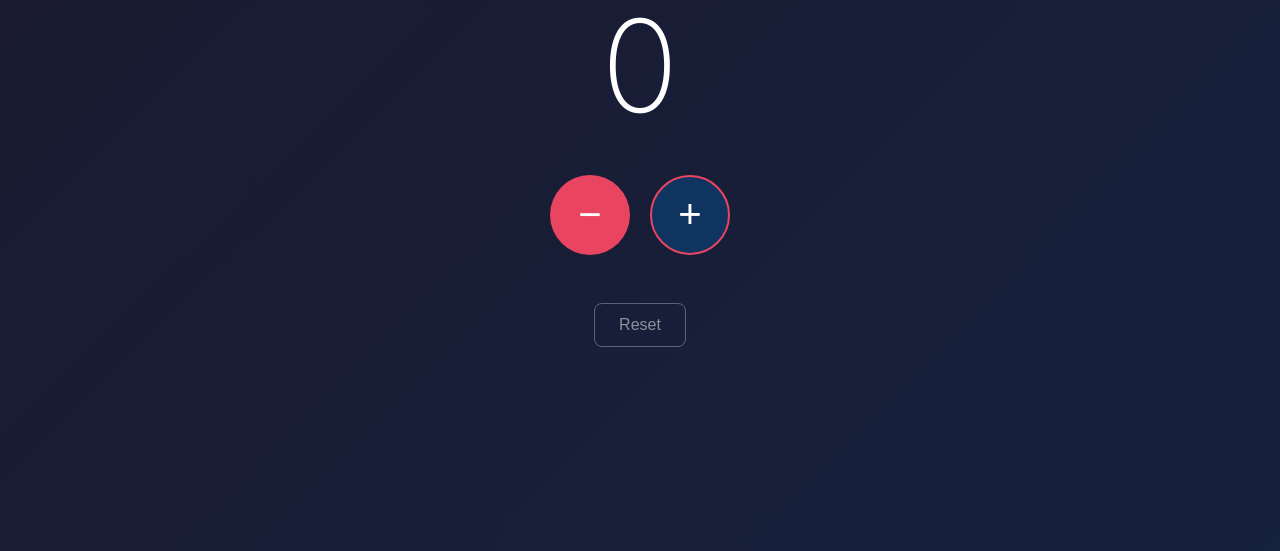
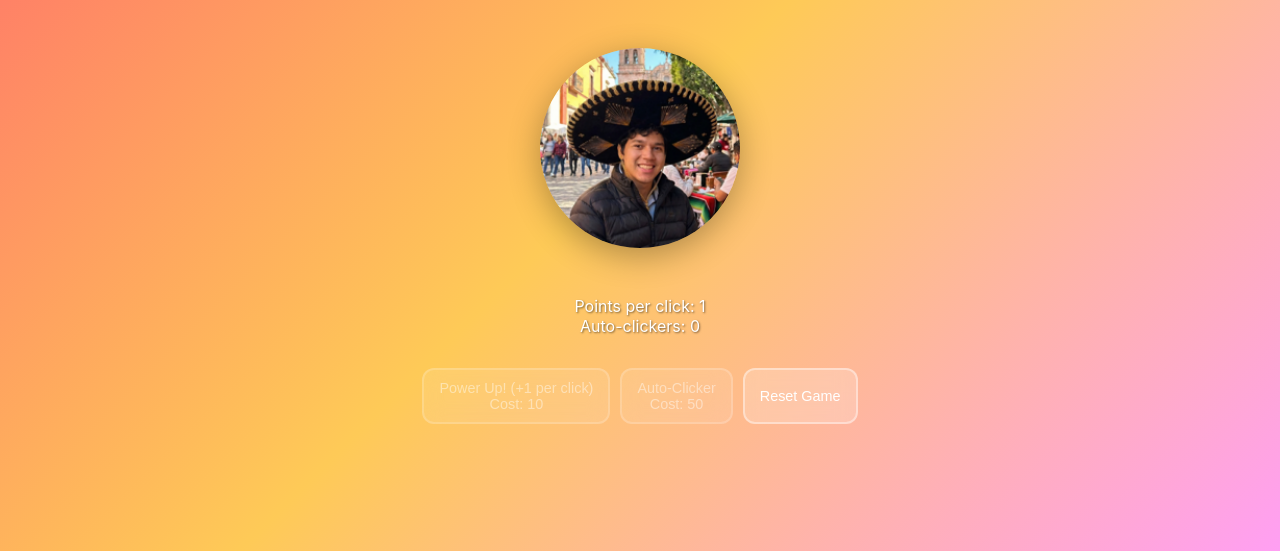
Before and after one commit to NathanDIyer/pwa-example, a plain HTML site: page index.html in a window 1280 px wide. Shown: the part 249-800 px from the top of the page. Drawn offline with Linux system fonts and the light colour scheme.

Commit message:
Transform counter into Fiesta Clicker game with sombrero icon
🎉 Generated with [Claude Code](https://claude.ai/code)

Co-Authored-By: Claude <noreply@anthropic.com>

```diff
--- a/index.html
+++ b/index.html
@@ -5,10 +5,10 @@
   <meta name="viewport" content="width=device-width, initial-scale=1.0, user-scalable=no">
   <meta name="apple-mobile-web-app-capable" content="yes">
   <meta name="apple-mobile-web-app-status-bar-style" content="black-translucent">
-  <meta name="apple-mobile-web-app-title" content="Counter">
+  <meta name="apple-mobile-web-app-title" content="Fiesta Clicker">
   <link rel="apple-touch-icon" href="test.png">
   <link rel="manifest" href="manifest.json">
-  <title>Counter</title>
+  <title>Fiesta Clicker</title>
   <style>
     * {
       margin: 0;
@@ -20,7 +20,7 @@
 
     body {
       font-family: -apple-system, BlinkMacSystemFont, 'Segoe UI', Roboto, sans-serif;
-      background: linear-gradient(135deg, #1a1a2e 0%, #16213e 100%);
+      background: linear-gradient(135deg, #ff6b6b 0%, #feca57 50%, #ff9ff3 100%);
       min-height: 100vh;
       display: flex;
       flex-direction: column;
@@ -30,91 +30,251 @@
       padding: 20px;
       padding-top: env(safe-area-inset-top);
       padding-bottom: env(safe-area-inset-bottom);
+      overflow: hidden;
     }
 
-    .counter {
-      font-size: 8rem;
-      font-weight: 200;
-      margin: 2rem 0;
-      min-width: 200px;
+    .game-header {
       text-align: center;
+      margin-bottom: 2rem;
     }
 
-    .buttons {
-      display: flex;
-      gap: 20px;
+    .title {
+      font-size: 3rem;
+      font-weight: bold;
+      text-shadow: 2px 2px 4px rgba(0,0,0,0.5);
+      margin-bottom: 0.5rem;
     }
 
-    button {
-      width: 80px;
-      height: 80px;
+    .score {
+      font-size: 2rem;
+      font-weight: 300;
+      text-shadow: 1px 1px 2px rgba(0,0,0,0.5);
+    }
+
+    .sombrero-clicker {
+      width: 200px;
+      height: 200px;
       border-radius: 50%;
       border: none;
-      font-size: 2.5rem;
+      background: transparent;
       cursor: pointer;
-      transition: transform 0.1s, opacity 0.1s;
+      transition: transform 0.1s;
+      margin: 2rem 0;
+      position: relative;
     }
 
-    button:active {
+    .sombrero-clicker:active {
       transform: scale(0.95);
-      opacity: 0.8;
     }
 
-    .minus {
-      background: #e94560;
-      color: white;
+    .sombrero-clicker img {
+      width: 100%;
+      height: 100%;
+      border-radius: 50%;
+      object-fit: cover;
+      box-shadow: 0 8px 32px rgba(0,0,0,0.3);
     }
 
-    .plus {
-      background: #0f3460;
-      color: white;
-      border: 2px solid #e94560;
+    .click-effect {
+      position: absolute;
+      pointer-events: none;
+      font-size: 2rem;
+      font-weight: bold;
+      color: #fff;
+      text-shadow: 2px 2px 4px rgba(0,0,0,0.8);
+      animation: floatUp 1s ease-out forwards;
     }
 
-    .reset {
-      margin-top: 3rem;
-      background: transparent;
-      border: 1px solid rgba(255,255,255,0.3);
-      color: rgba(255,255,255,0.5);
-      width: auto;
-      height: auto;
-      padding: 12px 24px;
-      border-radius: 8px;
+    @keyframes floatUp {
+      0% {
+        opacity: 1;
+        transform: translateY(0) scale(1);
+      }
+      100% {
+        opacity: 0;
+        transform: translateY(-100px) scale(1.2);
+      }
+    }
+
+    .upgrades {
+      display: flex;
+      gap: 10px;
+      margin-top: 2rem;
+      flex-wrap: wrap;
+      justify-content: center;
+    }
+
+    .upgrade-btn {
+      padding: 10px 15px;
+      background: rgba(255,255,255,0.2);
+      border: 2px solid rgba(255,255,255,0.4);
+      border-radius: 12px;
+      color: white;
+      font-size: 0.9rem;
+      cursor: pointer;
+      transition: all 0.2s;
+      backdrop-filter: blur(10px);
+    }
+
+    .upgrade-btn:hover {
+      background: rgba(255,255,255,0.3);
+      border-color: rgba(255,255,255,0.6);
+      transform: translateY(-2px);
+    }
+
+    .upgrade-btn:disabled {
+      opacity: 0.5;
+      cursor: not-allowed;
+    }
+
+    .stats {
+      margin-top: 1rem;
+      text-align: center;
       font-size: 1rem;
+      text-shadow: 1px 1px 2px rgba(0,0,0,0.5);
     }
   </style>
 </head>
 <body>
-  <div class="counter" id="count">0</div>
-  <div class="buttons">
-    <button class="minus" onclick="decrement()">−</button>
-    <button class="plus" onclick="increment()">+</button>
+  <div class="game-header">
+    <h1 class="title">🎉 Fiesta Clicker 🎉</h1>
+    <div class="score">Score: <span id="score">0</span></div>
   </div>
-  <button class="reset" onclick="reset()">Reset</button>
+
+  <button class="sombrero-clicker" onclick="clickSombrero()">
+    <img src="test.png" alt="Sombrero" />
+  </button>
+
+  <div class="stats">
+    <div>Points per click: <span id="clickPower">1</span></div>
+    <div>Auto-clickers: <span id="autoClickers">0</span></div>
+  </div>
+
+  <div class="upgrades">
+    <button class="upgrade-btn" id="powerUpgrade" onclick="buyPowerUpgrade()">
+      Power Up! (+1 per click)<br>Cost: <span id="powerCost">10</span>
+    </button>
+    <button class="upgrade-btn" id="autoUpgrade" onclick="buyAutoClicker()">
+      Auto-Clicker<br>Cost: <span id="autoCost">50</span>
+    </button>
+    <button class="upgrade-btn" onclick="resetGame()">
+      Reset Game
+    </button>
+  </div>
 
   <script>
-    let count = parseInt(localStorage.getItem('count')) || 0;
-    document.getElementById('count').textContent = count;
+    // Game state
+    let gameState = {
+      score: parseInt(localStorage.getItem('fiestaScore')) || 0,
+      clickPower: parseInt(localStorage.getItem('fiestaClickPower')) || 1,
+      autoClickers: parseInt(localStorage.getItem('fiestaAutoClickers')) || 0,
+      powerUpgradeCost: parseInt(localStorage.getItem('fiestaPowerCost')) || 10,
+      autoClickerCost: parseInt(localStorage.getItem('fiestaAutoCost')) || 50
+    };
 
-    function increment() {
-      count++;
-      update();
+    // Initialize display
+    function updateDisplay() {
+      document.getElementById('score').textContent = gameState.score;
+      document.getElementById('clickPower').textContent = gameState.clickPower;
+      document.getElementById('autoClickers').textContent = gameState.autoClickers;
+      document.getElementById('powerCost').textContent = gameState.powerUpgradeCost;
+      document.getElementById('autoCost').textContent = gameState.autoClickerCost;
+
+      // Update button states
+      document.getElementById('powerUpgrade').disabled = gameState.score < gameState.powerUpgradeCost;
+      document.getElementById('autoUpgrade').disabled = gameState.score < gameState.autoClickerCost;
+
+      saveGame();
     }
 
-    function decrement() {
-      count--;
-      update();
+    // Save game state
+    function saveGame() {
+      localStorage.setItem('fiestaScore', gameState.score);
+      localStorage.setItem('fiestaClickPower', gameState.clickPower);
+      localStorage.setItem('fiestaAutoClickers', gameState.autoClickers);
+      localStorage.setItem('fiestaPowerCost', gameState.powerUpgradeCost);
+      localStorage.setItem('fiestaAutoCost', gameState.autoClickerCost);
     }
 
-    function reset() {
-      count = 0;
-      update();
+    // Main click function
+    function clickSombrero() {
+      gameState.score += gameState.clickPower;
+
+      // Create click effect
+      createClickEffect();
+
+      updateDisplay();
     }
 
-    function update() {
-      document.getElementById('count').textContent = count;
-      localStorage.setItem('count', count);
+    // Create floating click effect
+    function createClickEffect() {
+      const sombrero = document.querySelector('.sombrero-clicker');
+      const effect = document.createElement('div');
+      effect.className = 'click-effect';
+      effect.textContent = '+' + gameState.clickPower;
+
+      // Random position around the sombrero
+      const x = (Math.random() - 0.5) * 100;
+      const y = (Math.random() - 0.5) * 100;
+
+      effect.style.left = `calc(50% + ${x}px)`;
+      effect.style.top = `calc(50% + ${y}px)`;
+      effect.style.transform = 'translate(-50%, -50%)';
+
+      sombrero.appendChild(effect);
+
+      // Remove effect after animation
+      setTimeout(() => {
+        if (effect.parentNode) {
+          effect.parentNode.removeChild(effect);
+        }
+      }, 1000);
     }
+
+    // Buy power upgrade
+    function buyPowerUpgrade() {
+      if (gameState.score >= gameState.powerUpgradeCost) {
+        gameState.score -= gameState.powerUpgradeCost;
+        gameState.clickPower++;
+        gameState.powerUpgradeCost = Math.ceil(gameState.powerUpgradeCost * 1.5);
+        updateDisplay();
+      }
+    }
+
+    // Buy auto-clicker
+    function buyAutoClicker() {
+      if (gameState.score >= gameState.autoClickerCost) {
+        gameState.score -= gameState.autoClickerCost;
+        gameState.autoClickers++;
+        gameState.autoClickerCost = Math.ceil(gameState.autoClickerCost * 2);
+        updateDisplay();
+      }
+    }
+
+    // Reset game
+    function resetGame() {
+      if (confirm('Are you sure you want to reset your fiesta progress?')) {
+        gameState = {
+          score: 0,
+          clickPower: 1,
+          autoClickers: 0,
+          powerUpgradeCost: 10,
+          autoClickerCost: 50
+        };
+        updateDisplay();
+      }
+    }
+
+    // Auto-clicker interval
+    setInterval(() => {
+      if (gameState.autoClickers > 0) {
+        gameState.score += gameState.autoClickers;
+        updateDisplay();
+      }
+    }, 1000);
+
+    // Initialize game
+    updateDisplay();
 
     // Register service worker
     if ('serviceWorker' in navigator) {
```
Also changed, not shown: manifest.json.
